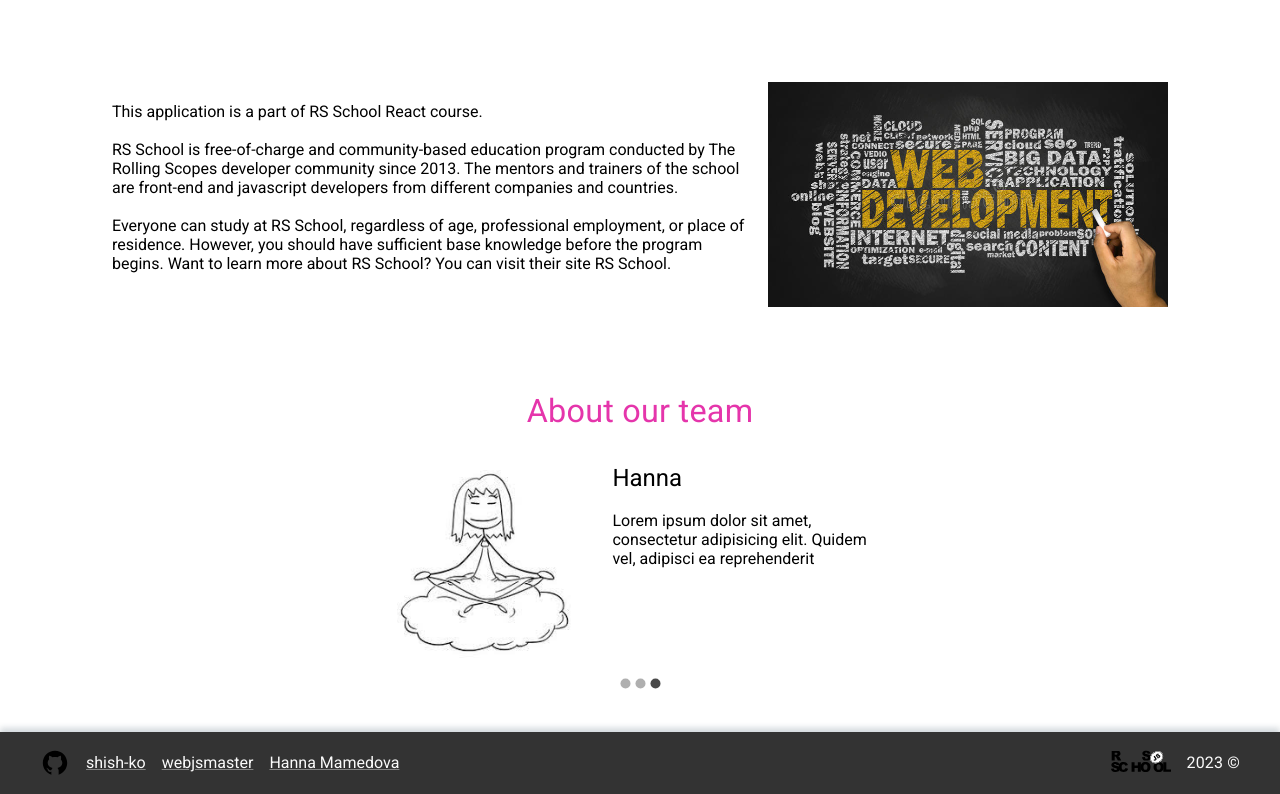
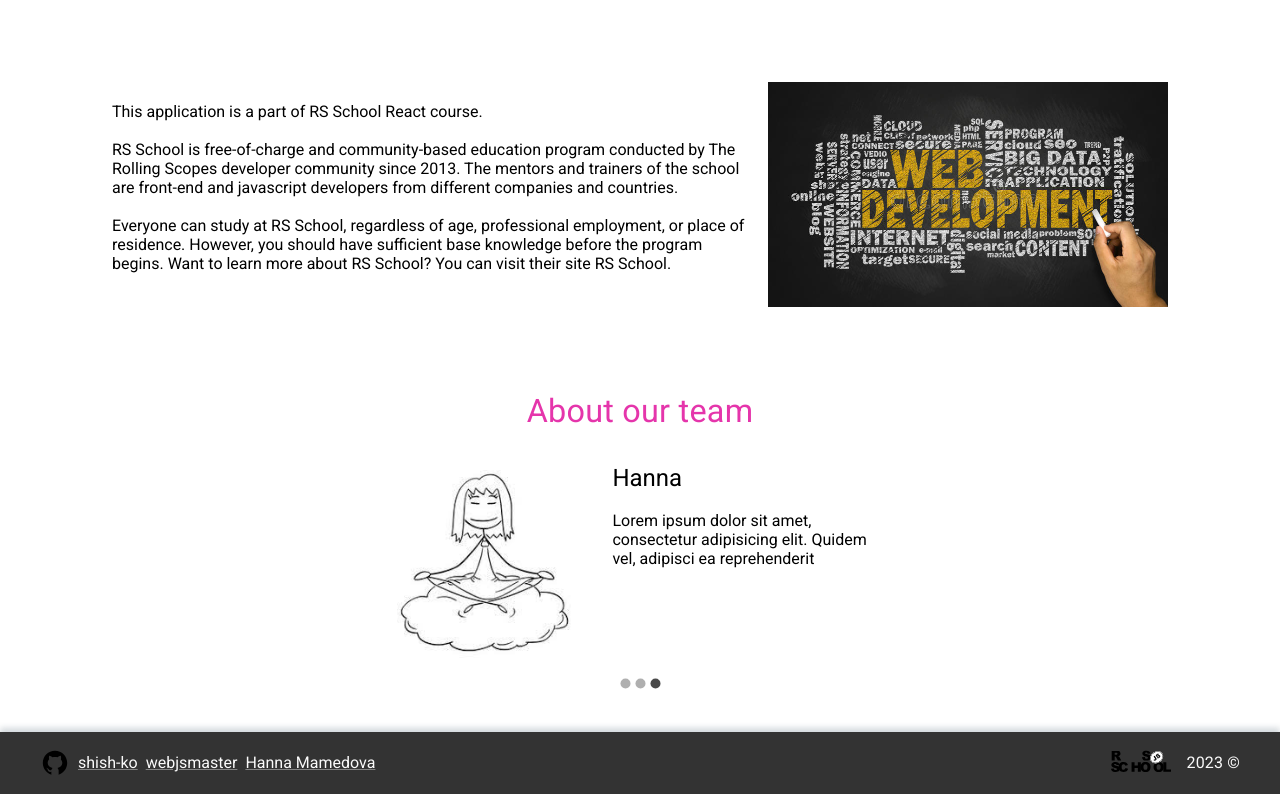
Before and after one commit to shish-ko/graphiql-app, a React (Vite) app: page / in a window 1280 px wide. Shown: the part 686-1480 px from the top of the page. Built offline with nearby package versions, Linux system fonts and the light colour scheme; no server answers.

Commit message:
fix: fix footer icons gaps

```diff
--- a/src/components/Footer.tsx
+++ b/src/components/Footer.tsx
@@ -30,7 +30,7 @@ export const Footer: React.FC = () => {
           gap: '5px',
         }}
       >
-        <Stack direction="row" spacing={2} alignItems="center">
+        <Stack direction="row" spacing={1} alignItems="center">
           {!isSmallScreen && <img src={github} alt="github logo" style={{ maxWidth: '30px' }} />}
           <Link href="https://github.com/shish-ko/" target="_blank" rel="noreferrer">
             {isSmallScreen ? <GitHubIcon color="#fafafa" /> : DevelopersGithub.anderew}
```
